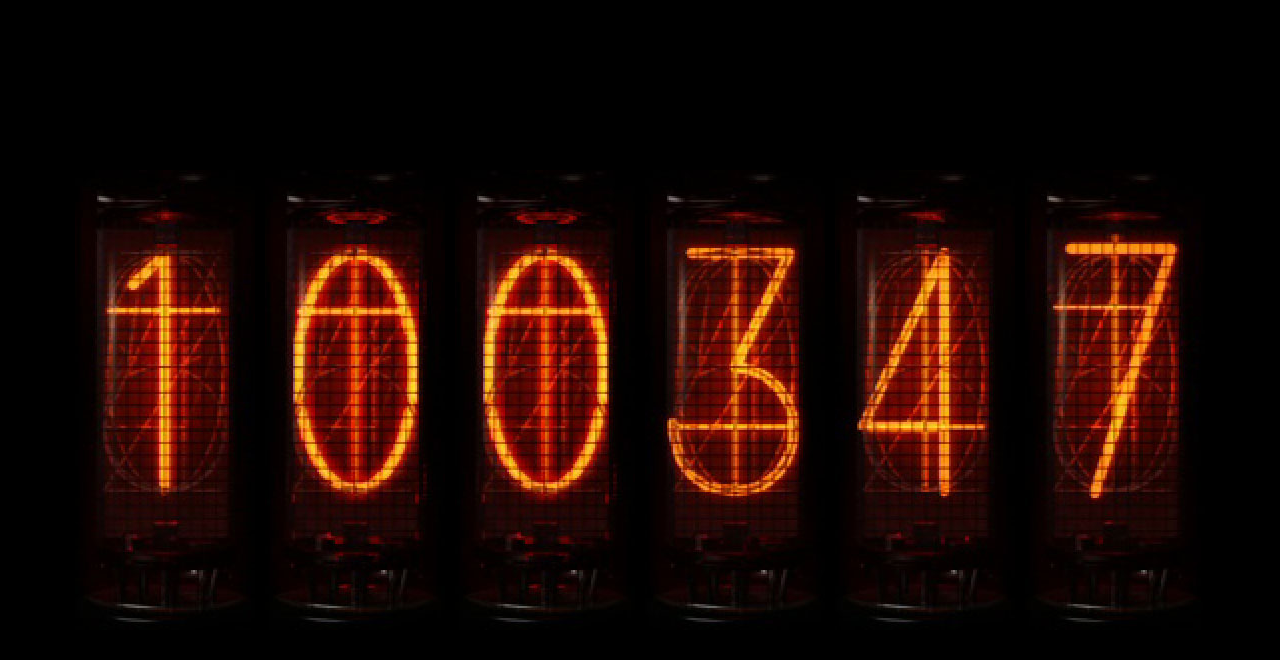
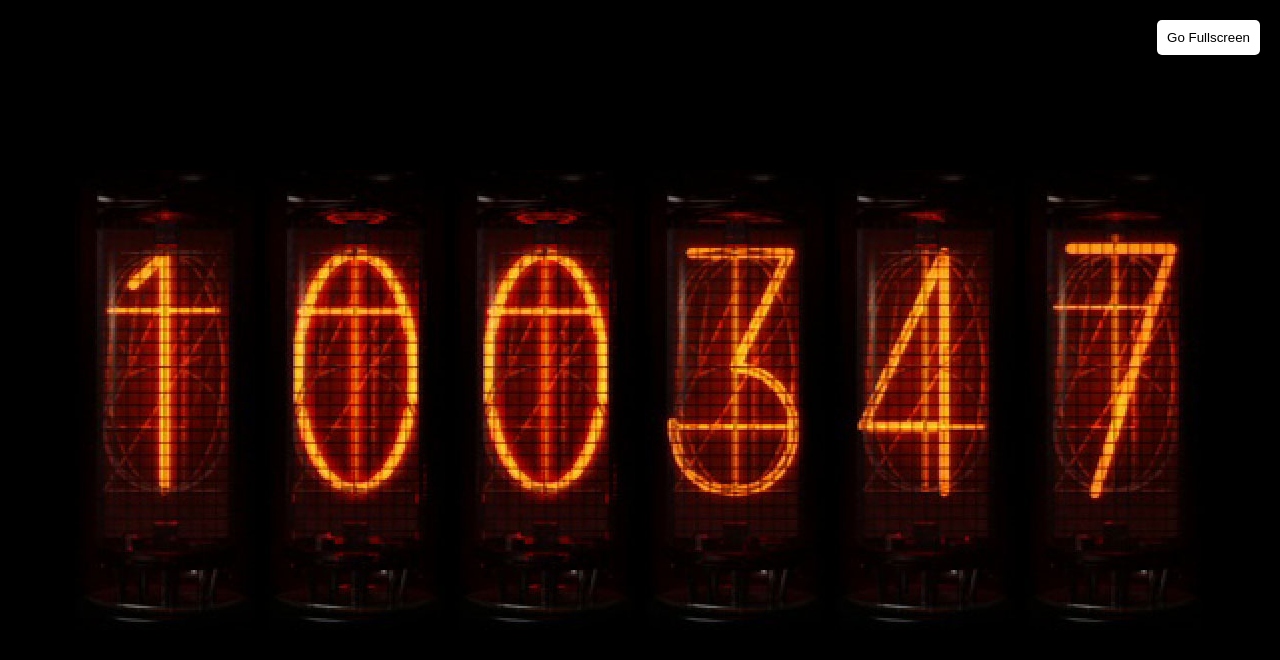
Before and after one commit to susuko/divergence-meter, a plain HTML site: page index.html in a window 1280 px wide. Drawn offline with Linux system fonts and the light colour scheme.

Commit message:
Update index.html

```diff
--- a/index.html
+++ b/index.html
@@ -20,6 +20,17 @@
         #clock img {
             margin: 0 5px;
         }
+        #fullscreen-button {
+            position: absolute;
+            top: 20px;
+            right: 20px;
+            padding: 10px;
+            color: black;
+            background-color: white;
+            cursor: pointer;
+            border: none;
+            border-radius: 5px;
+        }
     </style>
     <script src="keep.js" defer></script>
 </head>
@@ -32,6 +43,8 @@
         <img id="second-ten" src="" alt="second-ten">
         <img id="second-one" src="" alt="second-one">
     </div>
+
+    <button id="fullscreen-button">Go Fullscreen</button>
 
     <script>
         function showTime(){
@@ -58,6 +71,16 @@
         }
 
         showTime();
+
+        document.getElementById("fullscreen-button").addEventListener('click', function() {
+            if (!document.fullscreenElement) {
+                document.documentElement.requestFullscreen();
+            } else {
+                if (document.exitFullscreen) {
+                    document.exitFullscreen();
+                }
+            }
+        });
     </script>
 </body>
 </html>
```
